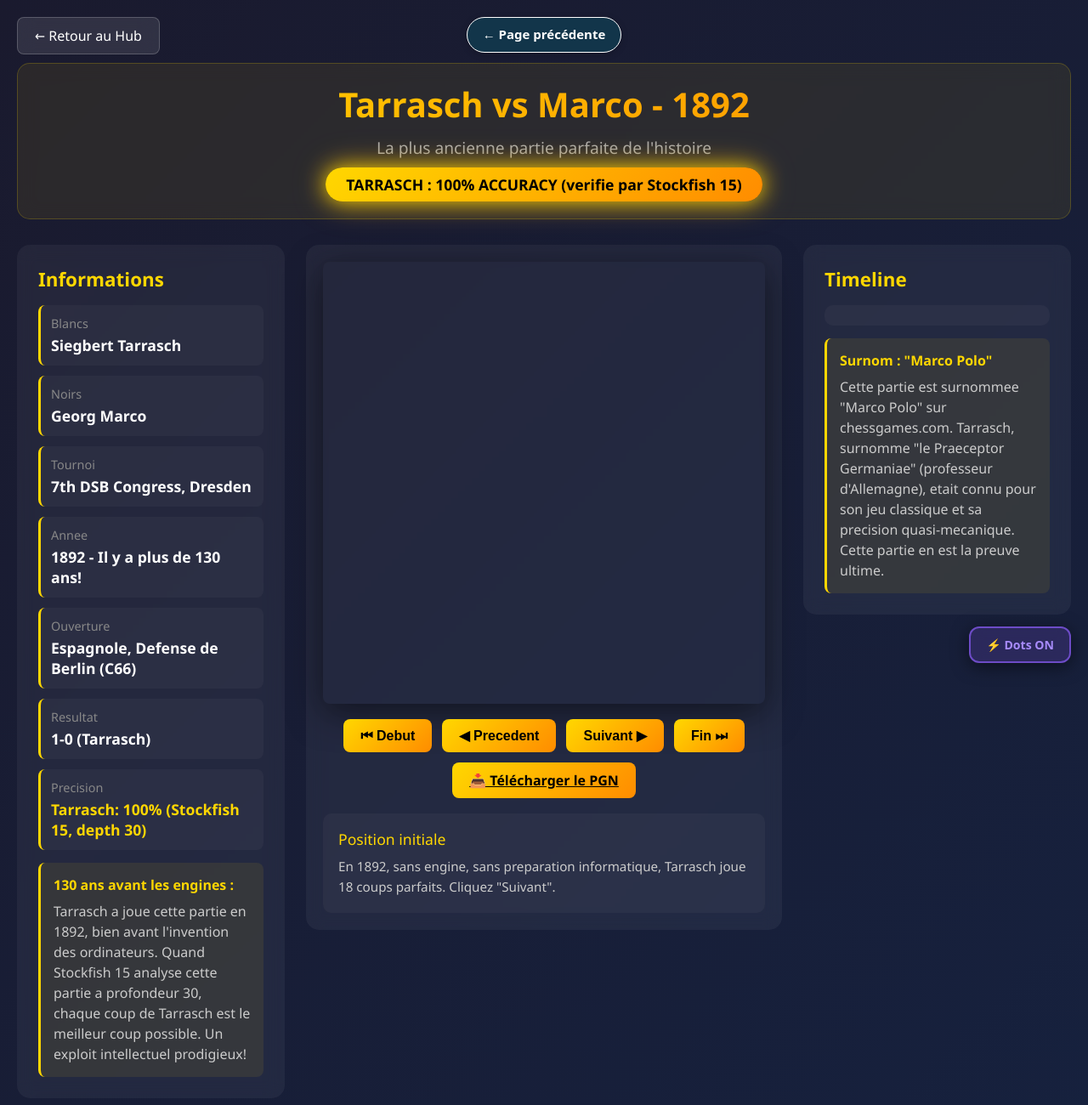
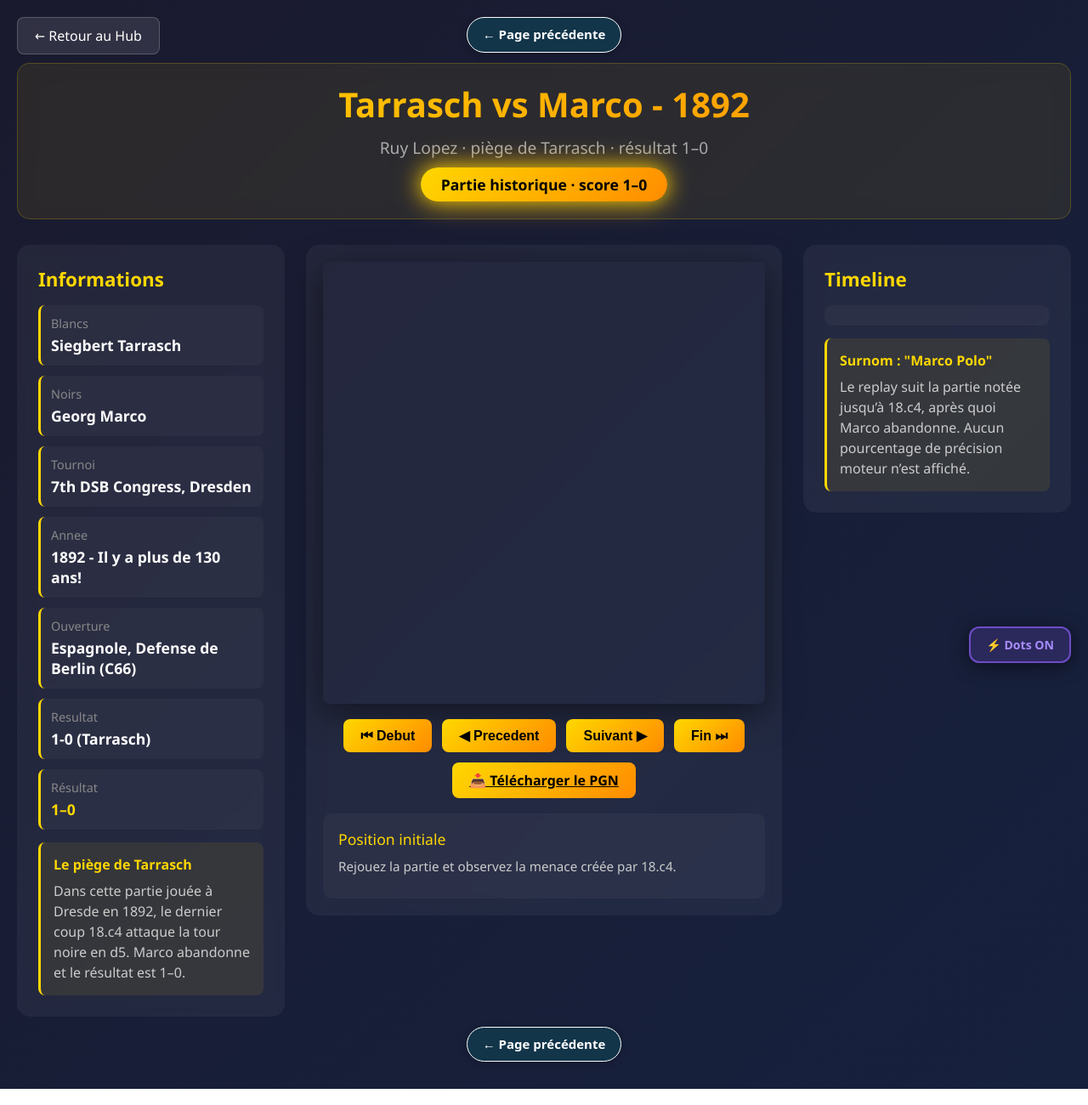
Before and after one commit to JirA44/supachess-web, a website: page tarrasch_perfect_1892.html in a window 1280 px wide. Shown: the top 1300 px of the page at 85% size. Drawn offline with nearby package versions, Linux system fonts and the light colour scheme.

Commit message:
Correct unsupported perfect-game accuracy claims

```diff
--- a/tarrasch_perfect_1892.html
+++ b/tarrasch_perfect_1892.html
@@ -3,7 +3,7 @@
 <head>
     <meta charset="UTF-8">
     <meta name="viewport" content="width=device-width, initial-scale=1.0">
-    <title>100% Accuracy - Tarrasch vs Marco 1892</title>
+    <title>Tarrasch–Marco · Dresde 1892</title>
     <style>
         * { margin: 0; padding: 0; box-sizing: border-box; }
         body { font-family: 'Segoe UI', Tahoma, Geneva, Verdana, sans-serif; background: linear-gradient(135deg, #1a1a2e 0%, #16213e 100%); color: #fff; min-height: 100vh; padding: 20px; }
@@ -48,8 +48,8 @@
     <div class="container">
         <header>
             <h1>Tarrasch vs Marco - 1892</h1>
-            <p class="subtitle">La plus ancienne partie parfaite de l'histoire</p>
-            <div class="accuracy-badge">TARRASCH : 100% ACCURACY (verifie par Stockfish 15)</div>
+            <p class="subtitle">Ruy Lopez · piège de Tarrasch · résultat 1–0</p>
+            <div class="accuracy-badge">Partie historique · score 1–0</div>
         </header>
         <div class="main-content">
             <div class="info-panel">
@@ -60,10 +60,10 @@
                 <div class="stat-item"><div class="stat-label">Annee</div><div class="stat-value">1892 - Il y a plus de 130 ans!</div></div>
                 <div class="stat-item"><div class="stat-label">Ouverture</div><div class="stat-value">Espagnole, Defense de Berlin (C66)</div></div>
                 <div class="stat-item"><div class="stat-label">Resultat</div><div class="stat-value">1-0 (Tarrasch)</div></div>
-                <div class="stat-item"><div class="stat-label">Precision</div><div class="stat-value" style="color:#ffd700">Tarrasch: 100% (Stockfish 15, depth 30)</div></div>
+                <div class="stat-item"><div class="stat-label">Résultat</div><div class="stat-value" style="color:#ffd700">1–0</div></div>
                 <div class="highlight-box">
-                    <strong>130 ans avant les engines :</strong>
-                    <p>Tarrasch a joue cette partie en 1892, bien avant l'invention des ordinateurs. Quand Stockfish 15 analyse cette partie a profondeur 30, chaque coup de Tarrasch est le meilleur coup possible. Un exploit intellectuel prodigieux!</p>
+                    <strong>Le piège de Tarrasch</strong>
+                    <p>Dans cette partie jouée à Dresde en 1892, le dernier coup 18.c4 attaque la tour noire en d5. Marco abandonne et le résultat est 1–0.</p>
                 </div>
             </div>
             <div class="board-container">
@@ -77,7 +77,7 @@
                 </div>
                 <div class="move-info">
                     <div class="move-number" id="moveNumber">Position initiale</div>
-                    <div class="move-comment" id="moveComment">En 1892, sans engine, sans preparation informatique, Tarrasch joue 18 coups parfaits. Cliquez "Suivant".</div>
+                    <div class="move-comment" id="moveComment">Rejouez la partie et observez la menace créée par 18.c4.</div>
                 </div>
             </div>
             <div class="info-panel">
@@ -85,7 +85,7 @@
                 <div class="timeline" id="timeline"></div>
                 <div class="highlight-box">
                     <strong>Surnom : "Marco Polo"</strong>
-                    <p>Cette partie est surnommee "Marco Polo" sur chessgames.com. Tarrasch, surnomme "le Praeceptor Germaniae" (professeur d'Allemagne), etait connu pour son jeu classique et sa precision quasi-mecanique. Cette partie en est la preuve ultime.</p>
+                    <p>Le replay suit la partie notée jusqu’à 18.c4, après quoi Marco abandonne. Aucun pourcentage de précision moteur n’est affiché.</p>
                 </div>
             </div>
         </div>
@@ -128,7 +128,7 @@
             { move: 'Rd5', comment: '16...Td5 - La tour se deplace pour eviter le clouage.' },
             { move: 'Be7', comment: '17.Fe7! - Le fou s\'infiltre en e7, attaquant la tour f8 et le cavalier c5!' },
             { move: 'Re8', comment: '17...Te8 - Marco attaque le fou. Mais Tarrasch a tout calcule.' },
-            { move: 'c4', comment: '18.c4! - COUP FINAL! Le pion attaque la tour d5. Apres Td7 (ou Td2), Fe7xc5 gagne une piece. La position est perdue pour Marco. ABANDON! 18 coups parfaits en 1892, confirmes par Stockfish 130 ans plus tard.' }
+            { move: 'c4', comment: '18.c4 attaque la tour en d5; Marco abandonne. Résultat : 1–0.' }
         ];
 
         let currentMoveIndex = -1;
@@ -143,7 +143,7 @@
         }
         function updateMoveInfo() {
             const mn = document.getElementById('moveNumber'), mc = document.getElementById('moveComment');
-            if (currentMoveIndex===-1) { mn.textContent='Position initiale'; mc.textContent='1892. Pas d\'ordinateur. Pas d\'engine. Et pourtant, 18 coups parfaits.'; }
+            if (currentMoveIndex===-1) { mn.textContent='Position initiale'; mc.textContent='Dresde 1892 : observez le piège qui conclut la partie par 18.c4.'; }
             else { mn.textContent='Coup '+Math.floor(currentMoveIndex/2+1)+'. '+(currentMoveIndex%2===0?'Blancs':'Noirs')+': '+gameMoves[currentMoveIndex].move; mc.textContent=gameMoves[currentMoveIndex].comment; }
             updateTimeline();
         }
```
